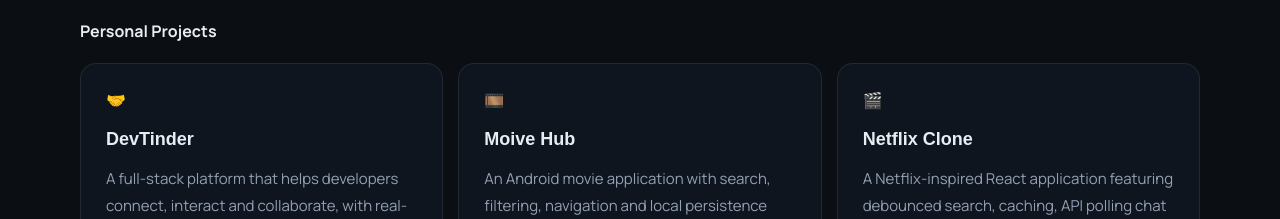
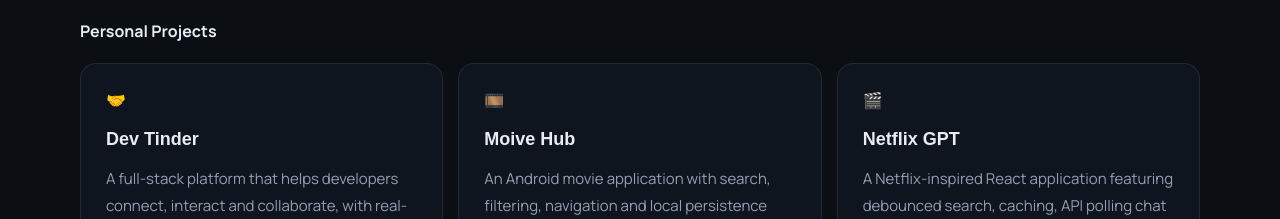
Before and after one commit to rkchoudhury/rkchoudhury.github.io, a React (Vite) app: page / in a window 1280 px wide. Shown: the part 3527-3746 px from the top of the page. Built offline with nearby package versions, Linux system fonts and the light colour scheme; no server answers.

Commit message:
Minor changes

```diff
--- a/src/configs/project.tsx
+++ b/src/configs/project.tsx
@@ -38,7 +38,7 @@
 
 const personalProjects = [
     {
-        title: "DevTinder",
+        title: "Dev Tinder",
         icon: "🤝",
         type: "Web & Mobile • Full Stack",
         period: "May 2025 — Dec 2025",
@@ -58,7 +58,7 @@
         github: profile.github + "/movie-hub",
     },
     {
-        title: "Netflix Clone",
+        title: "Netflix GPT",
         icon: "🎬",
         type: "Web Application",
         period: "Jan 2024 — Feb 2024",
```
